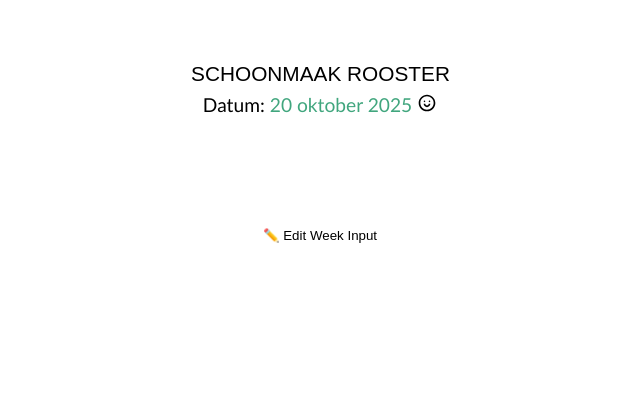
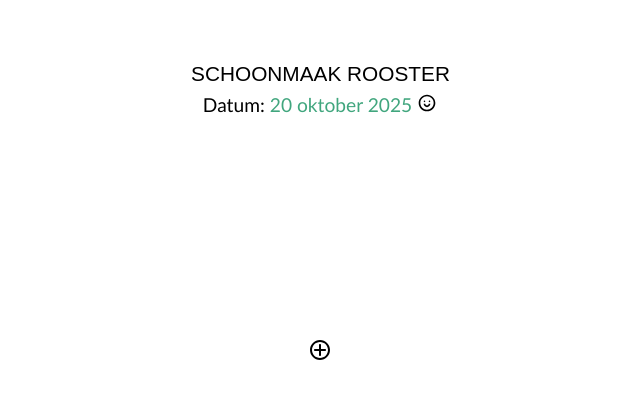
Before and after one commit to JamieVos991/cleaning-roster, a React (Vite) app: page / in a window 1280 px wide. Shown: the top 398 px of the page, without its empty margins (320-960 px from the left). Built offline with nearby package versions, Linux system fonts and the light colour scheme; no server answers; the database is empty.

Commit message:
Betere ui

```diff
--- a/src/App.jsx
+++ b/src/App.jsx
@@ -14,6 +14,7 @@ import {
 
 import Header from "./components/Header/Header";
 import WeekSection from "./components/WeekSection/WeekSection";
+import NewWeekForm from "./components/NewWeekForm/NewWeekForm";
 
 import { getWeekNumber, getWeekDateRange } from "./helpers/dateUtils";
 import { afvalData } from "./helpers/afvalData";
@@ -185,22 +186,14 @@ function App() {
             />
           );
         })}
-
-        {editNewWeek && (
-          <div className="new-week-form">
-            <input
-              type="date"
-              value={newWeekDate}
-              onChange={(e) => setNewWeekDate(e.target.value)}
-            />
-            <button onClick={addWeeklyList}>➕ Nieuwe week toevoegen</button>
-          </div>
-        )}
-
-        <button className="edit-new-week-btn" onClick={toggleEditNewWeek}>
-          ✏️ Edit Week Input
-        </button>
       </section>
+      <NewWeekForm
+        editNewWeek={editNewWeek}
+        newWeekDate={newWeekDate}
+        setNewWeekDate={setNewWeekDate}
+        addWeeklyList={addWeeklyList}
+        toggleEditNewWeek={toggleEditNewWeek}
+      />
     </main>
   );
 }
--- /dev/null
+++ b/src/components/NewWeekForm/NewWeekForm.jsx
@@ -0,0 +1,50 @@
+import React from "react";
+import "../../styles/NewWeekForm.css";
+
+const NewWeekForm = ({
+  editNewWeek,
+  newWeekDate,
+  setNewWeekDate,
+  addWeeklyList,
+  toggleEditNewWeek,
+}) => {
+  return (
+    <section>
+      <button onClick={toggleEditNewWeek}>
+        <svg
+          width="24"
+          height="24"
+          viewBox="0 0 24 24"
+          fill="none"
+          xmlns="http://www.w3.org/2000/svg"
+        >
+          <path
+            fill-rule="evenodd"
+            clip-rule="evenodd"
+            d="M2 12C2 6.47715 6.47715 2 12 2C17.5228 2 22 6.47715 22 12C22 17.5228 17.5228 22 12 22C6.47715 22 2 17.5228 2 12ZM12 4C7.58172 4 4 7.58172 4 12C4 16.4183 7.58172 20 12 20C16.4183 20 20 16.4183 20 12C20 7.58172 16.4183 4 12 4Z"
+            fill="currentColor"
+          />
+          <path
+            fill-rule="evenodd"
+            clip-rule="evenodd"
+            d="M13 7C13 6.44772 12.5523 6 12 6C11.4477 6 11 6.44772 11 7V11H7C6.44772 11 6 11.4477 6 12C6 12.5523 6.44772 13 7 13H11V17C11 17.5523 11.4477 18 12 18C12.5523 18 13 17.5523 13 17V13H17C17.5523 13 18 12.5523 18 12C18 11.4477 17.5523 11 17 11H13V7Z"
+            fill="currentColor"
+          />
+        </svg>
+      </button>
+
+      {editNewWeek && (
+        <div className="new-week-form">
+          <input
+            type="date"
+            value={newWeekDate}
+            onChange={(e) => setNewWeekDate(e.target.value)}
+          />
+          <button onClick={addWeeklyList}>➕ Nieuwe week toevoegen</button>
+        </div>
+      )}
+    </section>
+  );
+};
+
+export default NewWeekForm;
--- a/src/styles/App.css
+++ b/src/styles/App.css
@@ -0,0 +1,11 @@
+section {
+  display: flex;
+  flex-direction: column;
+  min-height: 150px;
+  align-items: center;
+  text-align: center;
+  gap: 5px;
+  display: flex;
+  align-items: center;
+  justify-content: center;
+}
--- a/src/styles/Header.css
+++ b/src/styles/Header.css
@@ -1,14 +1,4 @@
-section {
-  display: flex;
-  flex-direction: column;
-  min-height: 150px;
-  align-items: center;
-  text-align: center;
-  gap: 5px;
-  display: flex;
-  align-items: center;
-  justify-content: center;
-
+section:nth-of-type(1) {
   h1 {
     font-size: 130%;
     display: flex;
--- /dev/null
+++ b/src/styles/NewWeekForm.css
@@ -0,0 +1,10 @@
+section:nth-of-type(3) {
+  min-height: 80px;
+  padding: 20px 0;
+
+  button {
+    font-size: 100%;
+    display: flex;
+    gap: 10px;
+  }
+}
```
